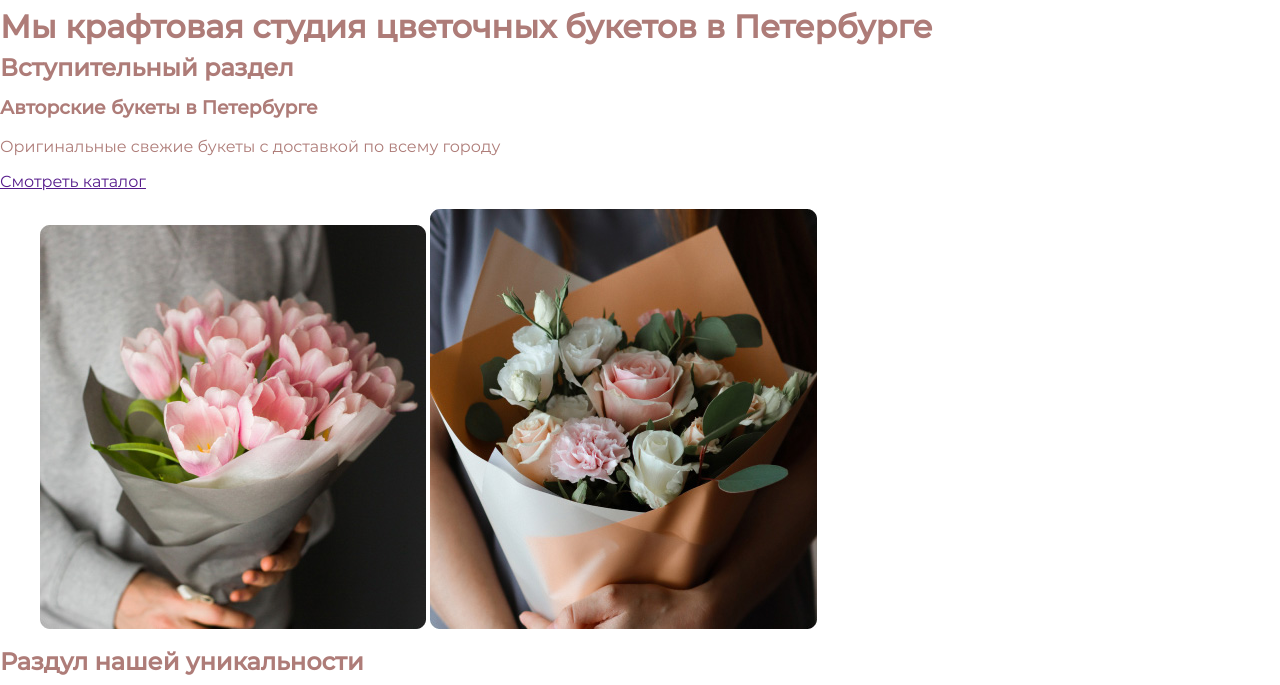
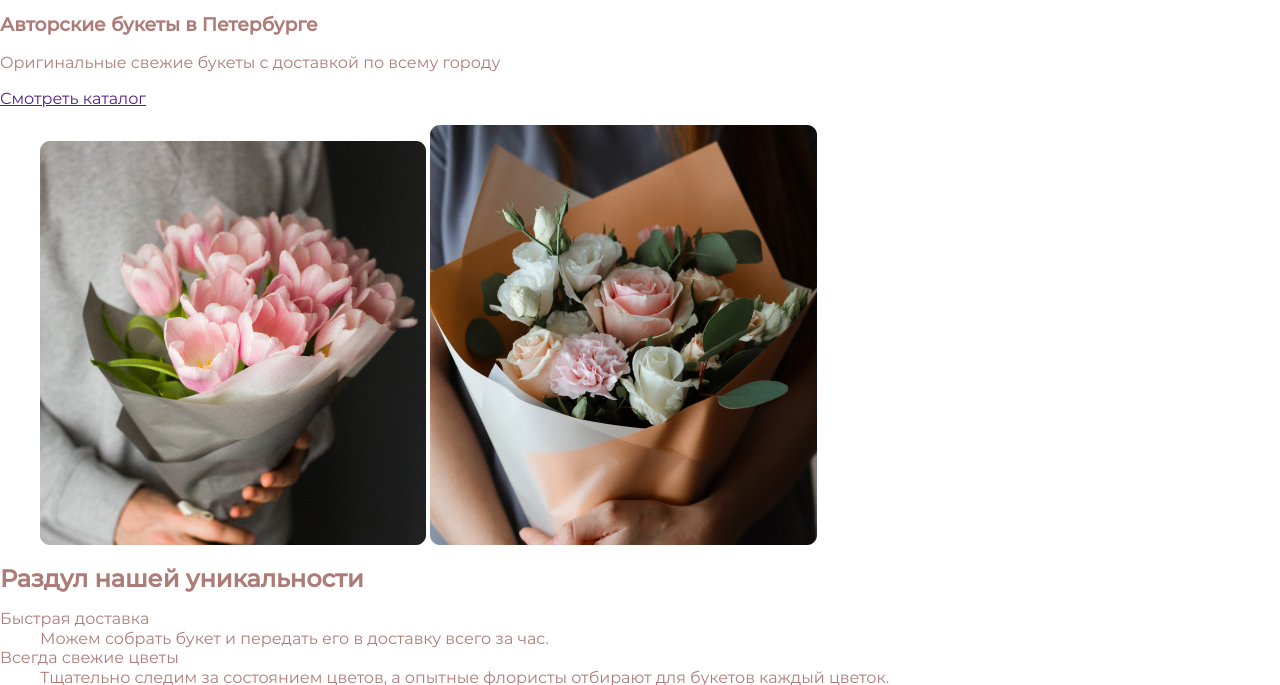
Before and after one commit to iTEvgen/marathon-html, a website: page source/index.html in a window 1280 px wide. Shown: the part 88-773 px from the top of the page. Drawn offline with nearby package versions, Linux system fonts and the light colour scheme; files that its build step writes are made by us from their sources.

Commit message:
index & intro-block Создан файл для стилией вступительного блока. Добавлен тег обертка.

```diff
--- a/source/index.html
+++ b/source/index.html
@@ -27,13 +27,15 @@
   </header>
   <main class="main-page">
 
-    <h1 class="">Мы крафтовая студия цветочных букетов в Петербурге</h1>
+    <h1 class="visually-hidden">Мы крафтовая студия цветочных букетов в Петербурге</h1>
+    <div class="wrapper">
 
+    </div>
     <section class="intro">
-        <h2 class="intro__header">Вступительный раздел</h2>
+        <h2 class="intro__header visually-hidden">Вступительный раздел</h2>
       <div class="intro__wrapper">
         <article class="intro__list preview-list">
-          <h3 class="preview-list__title">Авторские букеты в <span>Петербурге</span></h3>
+          <h3 class="preview-list__title">Авторские букеты <span>в Петербурге</span></h3>
           <p class="preview-list__text">Оригинальные свежие букеты с доставкой по всему городу</p>
           <a class="preview-list__link" href="">Смотреть каталог</a>
         </article>
--- /dev/null
+++ b/source/sass/block/intro-block.scss
@@ -0,0 +1,12 @@
+.preview-list__title {
+  @include margin-reset;
+
+  font-family: "Playfair Display", "Times New Roman", serif;
+  font-size: 44px;
+  font-weight: normal;
+  line-height: 58.65px;
+}
+
+.preview-list__title span {
+  font-style: italic;
+}
```
Lines whose indentation alone changed are shown as unchanged.
